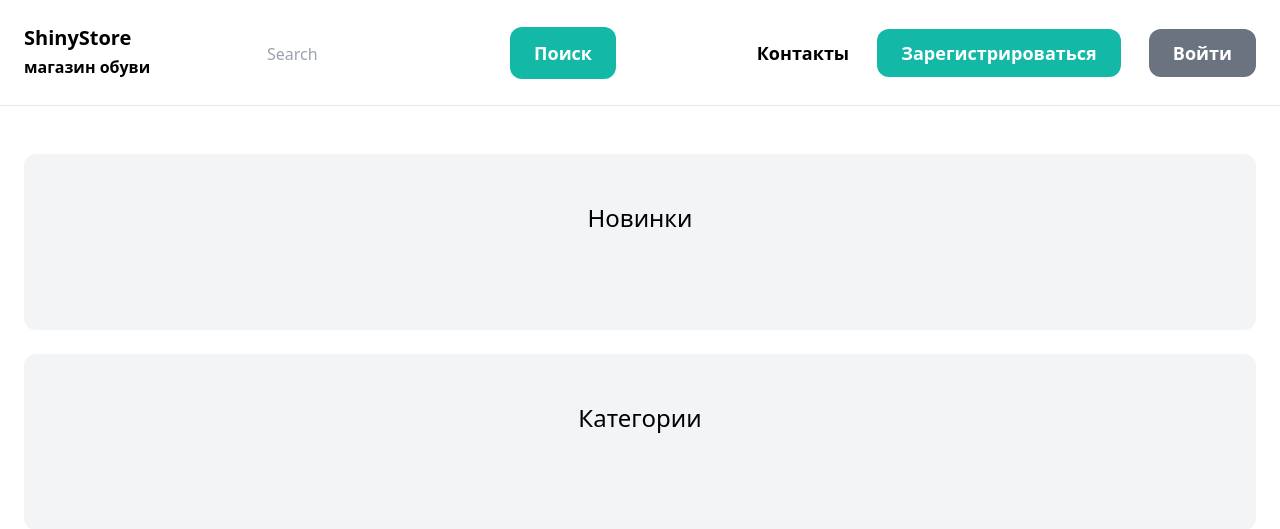
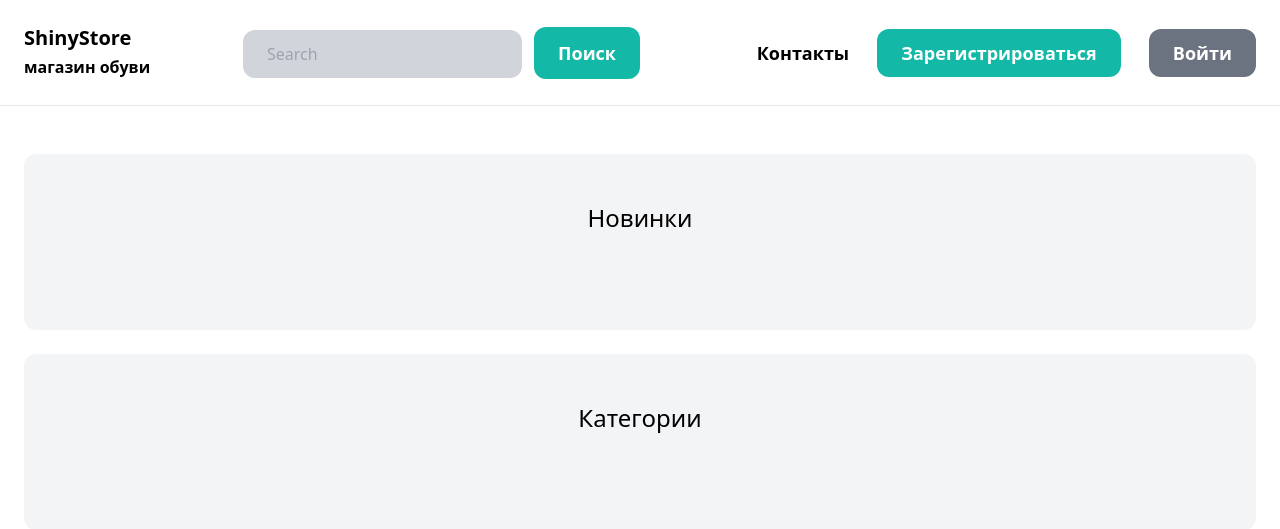
Before and after one commit to Fenomen377/ShinyStore, a Django app: page / in a window 1280 px wide. Shown: the top 529 px of the page. Run offline with Django 4.2, Linux system fonts and the light colour scheme; data that the repository does not hold is empty; some libraries are stand-ins or nearby versions.

Commit message:
подправил форму поиска по сайту

```diff
--- a/templates/base.html
+++ b/templates/base.html
@@ -16,7 +16,7 @@
 
 
             <form class="d-flex" role="search">
-                <input class="form-control me-2" type="search" placeholder="Search" aria-label="Search">
+                <input class="form-control me-2 px-6 py-3 bg-gray-300 rounded-xl" type="search" placeholder="Search" aria-label="Search">
                 <button class="btn btn-outline-success font-semibold text-lg text-white bg-teal-500 rounded-xl px-6 py-3" type="submit"> Поиск</button>
             </form>
             <div class="space-x-6">
```
